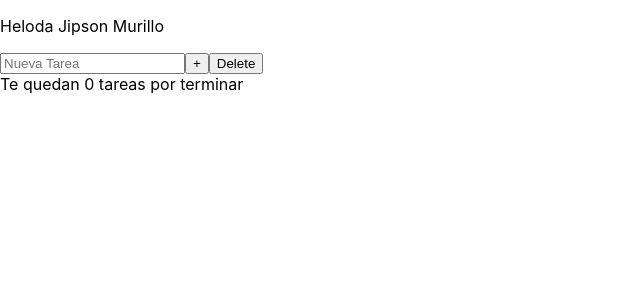
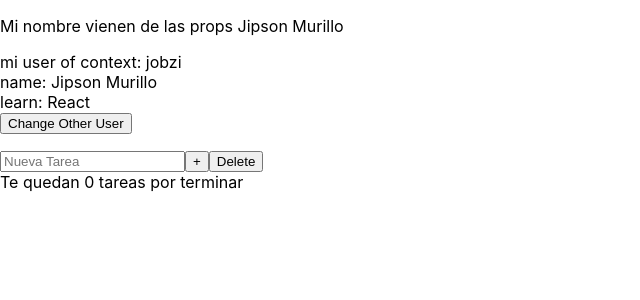
Before and after one commit to Jobzi/learn-react, a React (Create React App) app: page / in a window 1280 px wide. Shown: the top 300 px of the page, without its empty margins (0-640 px from the left). Built offline with nearby package versions, Linux system fonts and the light colour scheme.

Commit message:
learn useContext

```diff
--- a/src/components/header.jsx
+++ b/src/components/header.jsx
@@ -1,7 +1,20 @@
+import { useContext } from 'react'
+import UserContext from '../context/userContext'
+
 const Header = ({ name = 'name' }) => {
+  const { user, setUser } = useContext(UserContext)
+
+  const changeUser = () => {
+    setUser({ user: 'jobzi2', name: 'Jipson Yair Murillo Lucio', learn: 'Angular' })
+  }
+
   return (
     <header>
-        <p>Heloda {name}</p>
+        <p>Mi nombre vienen de las props {name}</p>
+        <div>mi user of context: {user.user}</div>
+        <div>name: {user.name}</div>
+        <div>learn: {user.learn}</div>
+        <button onClick={changeUser}>Change Other User</button>
     </header>
   )
 }
--- /dev/null
+++ b/src/context/userContext.js
@@ -0,0 +1,12 @@
+import { createContext, useState } from 'react'
+
+const UserContext = createContext({ })
+
+export const UserContextProvider = ({ children }) => {
+  const [user, setUser] = useState({ user: 'jobzi', name: 'Jipson Murillo', learn: 'React' })
+  return <UserContext.Provider value={{ user, setUser }}>
+   {children}
+   </UserContext.Provider>
+}
+
+export default UserContext
```
Also changed, not shown: src/App.js (+3 -4 lines).
